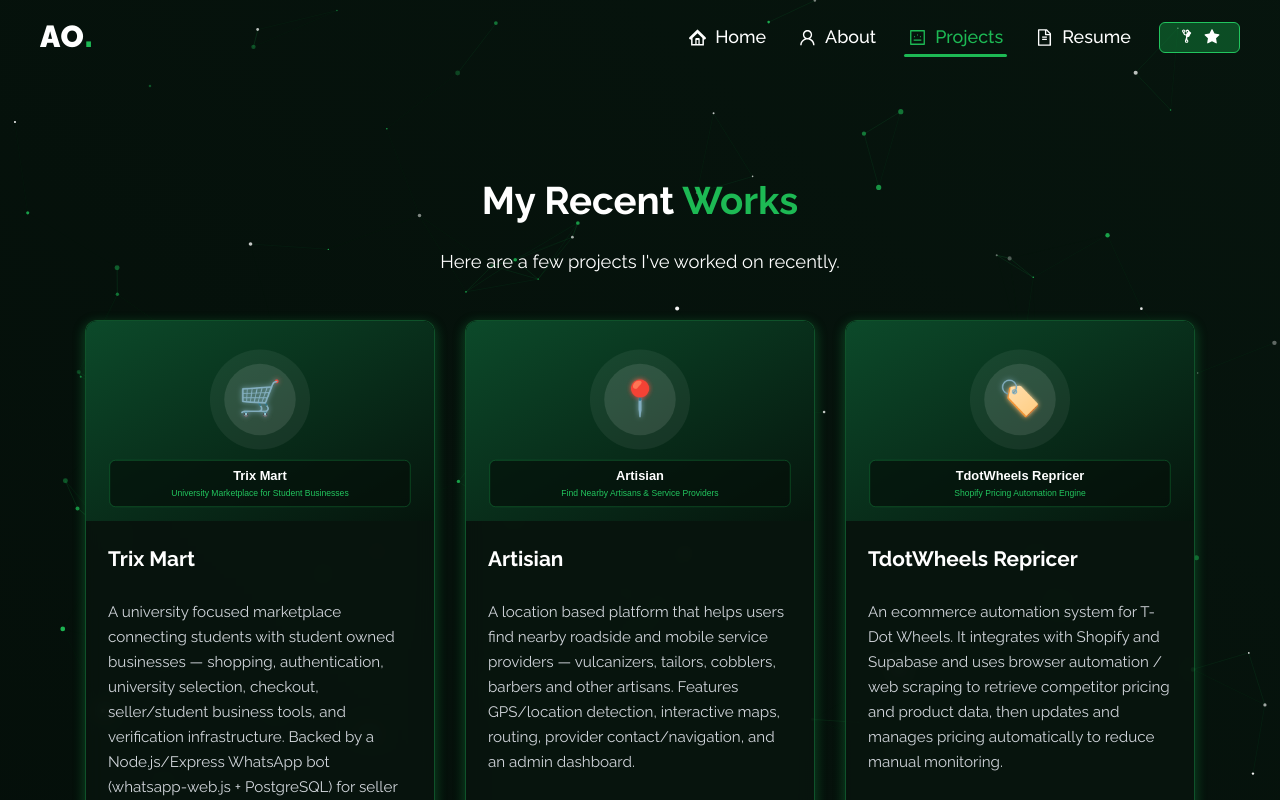
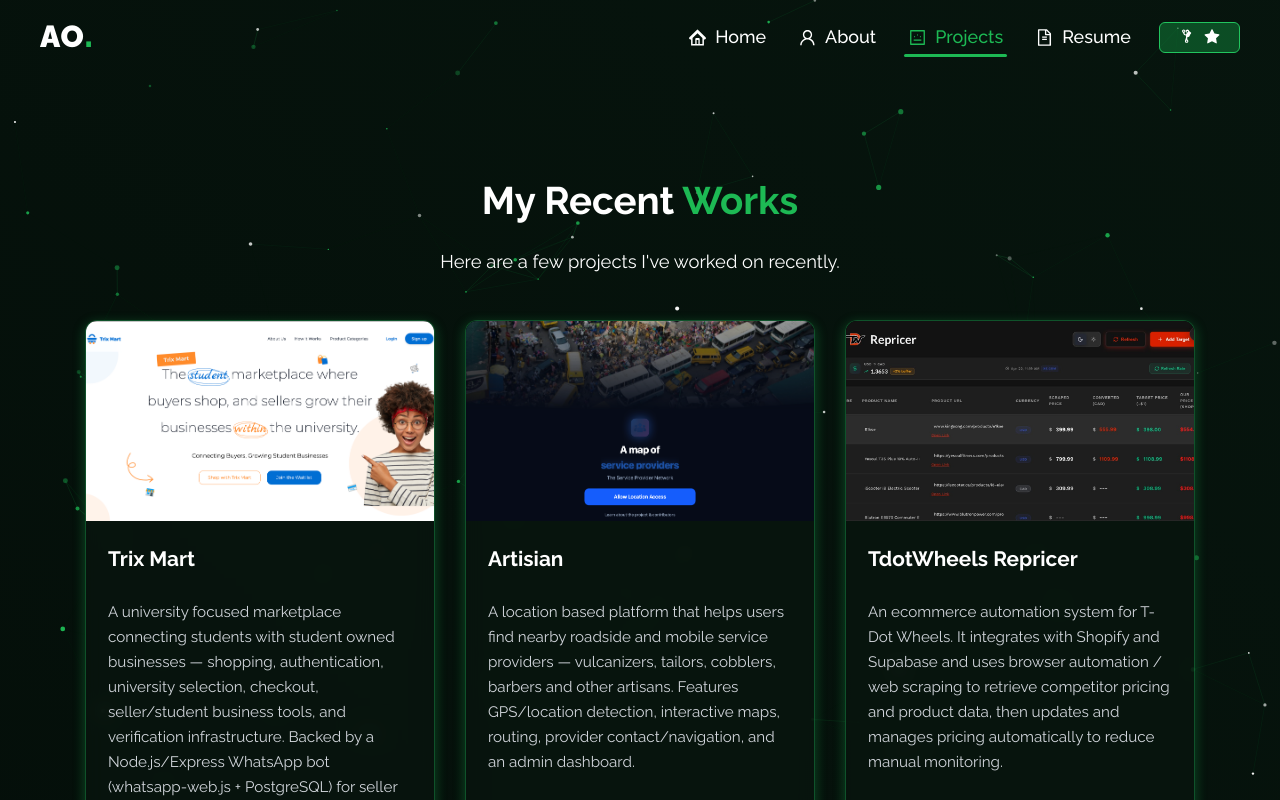
Before and after one commit to Anthony-Obinugwu/Anthony-Obinugwu, a website: page about/index.html in a window 1280 px wide. Both pictures are taken after a click on the link "Projects". Shown: the top 800 px of the page. Drawn offline with Linux system fonts and the light colour scheme.

Commit message:
Add real project thumbnails (Trix Mart, Artisian, Repricer)

```diff
--- a/about/index.html
+++ b/about/index.html
@@ -337,7 +337,7 @@
             <div class="col-md-4 col-sm-6 project-card-container">
               <div class="project-card">
                 <div class="project-img-wrapper">
-                  <img src="/assets/images/projects/trixmart.svg" alt="Trix Mart Project Thumbnail" />
+                  <img src="/assets/images/projects/trixmart.png" alt="Trix Mart Project Thumbnail" />
                 </div>
                 <div class="project-card-body">
                   <h3 class="project-title">Trix Mart</h3>
@@ -368,7 +368,7 @@
             <div class="col-md-4 col-sm-6 project-card-container">
               <div class="project-card">
                 <div class="project-img-wrapper">
-                  <img src="/assets/images/projects/artisian.svg" alt="Artisian Project Thumbnail" />
+                  <img src="/assets/images/projects/artisian.png" alt="Artisian Project Thumbnail" />
                 </div>
                 <div class="project-card-body">
                   <h3 class="project-title">Artisian</h3>
@@ -399,7 +399,7 @@
             <div class="col-md-4 col-sm-6 project-card-container">
               <div class="project-card">
                 <div class="project-img-wrapper">
-                  <img src="/assets/images/projects/repricer.svg" alt="TdotWheels Repricer Thumbnail" />
+                  <img src="/assets/images/projects/repricer.png" alt="TdotWheels Repricer Thumbnail" />
                 </div>
                 <div class="project-card-body">
                   <h3 class="project-title">TdotWheels Repricer</h3>
```
Also changed, not shown: index.html (+3 -3 lines), project/index.html (+3 -3 lines), resume/index.html (+3 -3 lines), assets/images/projects/artisian.png (added), assets/images/projects/artisian.svg (deleted), assets/images/projects/repricer.png (added), assets/images/projects/repricer.svg (deleted), assets/images/projects/trixmart.png (added), assets/images/projects/trixmart.svg (deleted), 1 other file.
